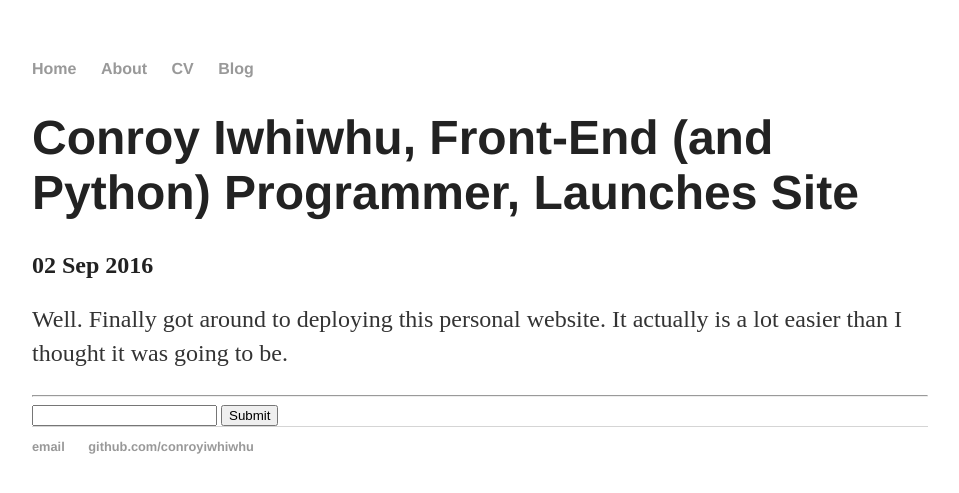
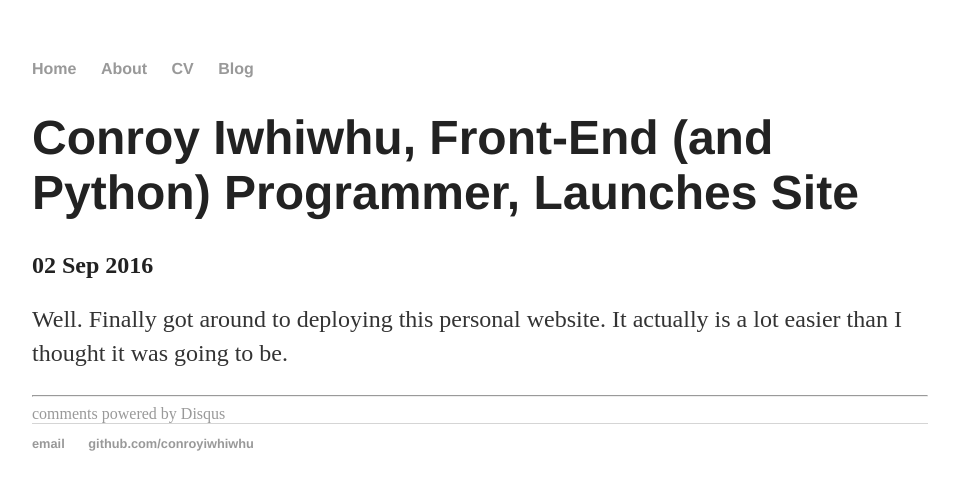
Before and after one commit to conroyiwhiwhu/conroyiwhiwhu.github.io, a Jekyll site: the page built from _posts/2016-09-02-conroy-iwhiwhu-site-launched.md, in a window 1280 px wide. Shown: the top 493 px of the page, without its empty margins (160-1119 px from the left). Built offline with Jekyll 4.4.1, drawn with Linux system fonts in a browser that asks for light colours; comment, search, counter and statistics services are not loaded; some of the changed lines change nothing that is shown.

Commit message:
Update disqus.html

```diff
--- a/_includes/disqus.html
+++ b/_includes/disqus.html
@@ -1,4 +1,18 @@
-<div id="disqus_thread"></div>
+<!-- <div id="disqus_thread"></div>
     <form>
         <input type="email"> <input type="submit">
-    </form>
+    </form> -->
+<div id="disqus_thread"></div>
+    <script type="text/javascript">
+        /* * * CONFIGURATION VARIABLES: EDIT BEFORE PASTING INTO YOUR WEBPAGE * * */
+        var disqus_shortname = 'conroyiwhiwhu'; // required: replace example with your forum shortname
+
+        /* * * DON'T EDIT BELOW THIS LINE * * */
+        (function() {
+            var dsq = document.createElement('script'); dsq.type = 'text/javascript'; dsq.async = true;
+            dsq.src = '//' + disqus_shortname + '.disqus.com/embed.js';
+            (document.getElementsByTagName('head')[0] || document.getElementsByTagName('body')[0]).appendChild(dsq);
+        })();
+    </script>
+    <noscript>Please enable JavaScript to view the <a href="http://disqus.com/?ref_noscript">comments powered by Disqus.</a></noscript>
+    <a href="http://disqus.com" class="dsq-brlink" id="linkid16">comments powered by <span class="logo-disqus">Disqus</span></a>
```
